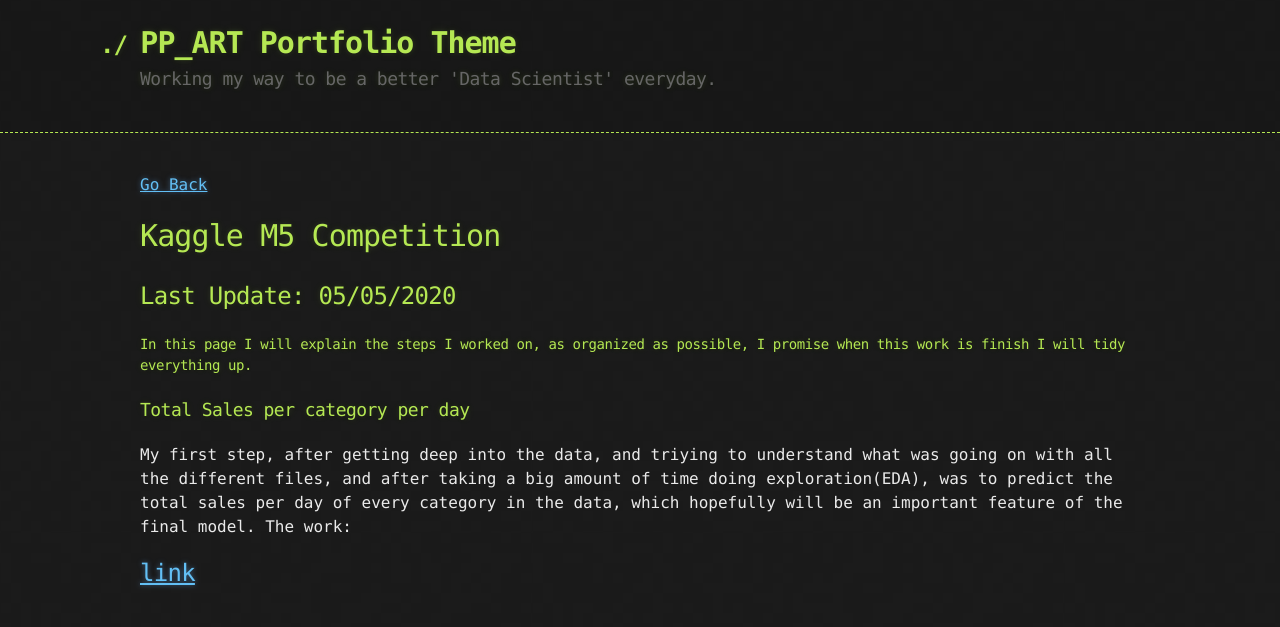
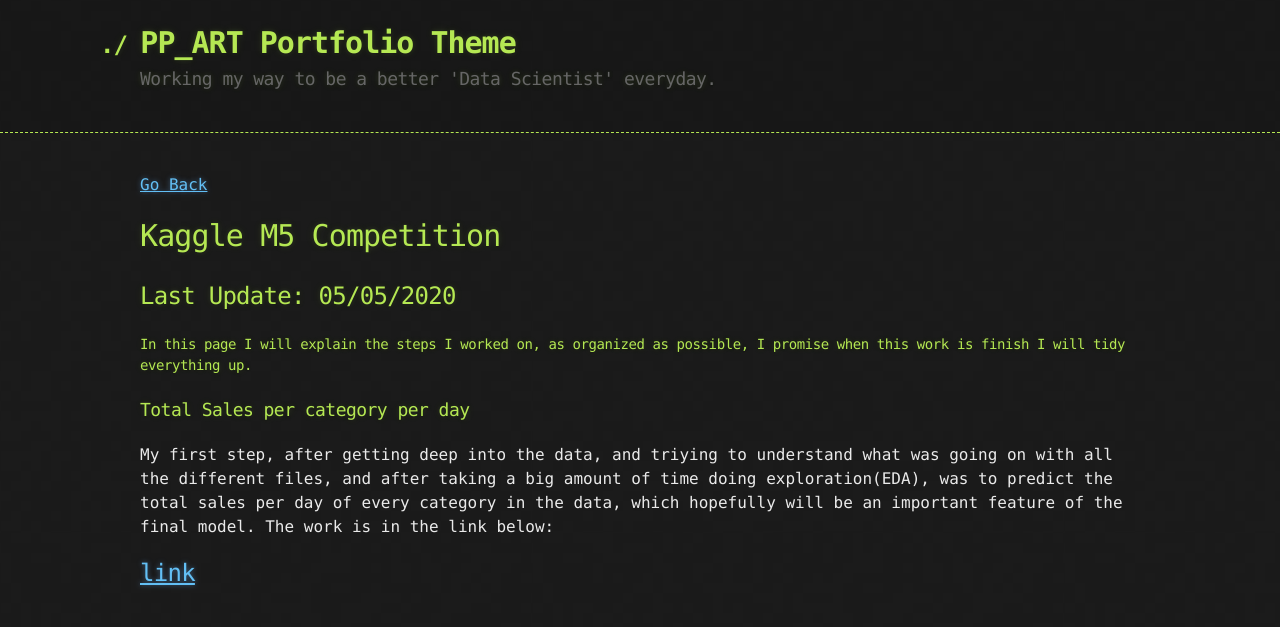
Before and after one commit to PaulB86UK/PP_ART, a Jekyll site: the page built from docs/2020/M5/Main.md, in a window 1280 px wide. Shown: the top 627 px of the page. Built offline with Jekyll 4.4.1, drawn with Linux system fonts in a browser that asks for light colours; our own code applies the rules of GitHub Pages for plain Markdown files.

Commit message:
Update Main.md

```diff
--- a/docs/2020/M5/Main.md
+++ b/docs/2020/M5/Main.md
@@ -11,5 +11,5 @@
 ### Total Sales per category per day
 My first step, after getting deep into the data, and triying to understand what was going on with all the different files, and after taking a big amount of time doing exploration(EDA),
 was to predict the total sales per day of every category in the data, which hopefully will be an important feature of the final model.
-The work:
+The work is in the link below:
 ## [link](https://paulb86uk.github.io/PP_ART.github.io/2020/M5/Sales_per_Category_day)
```
